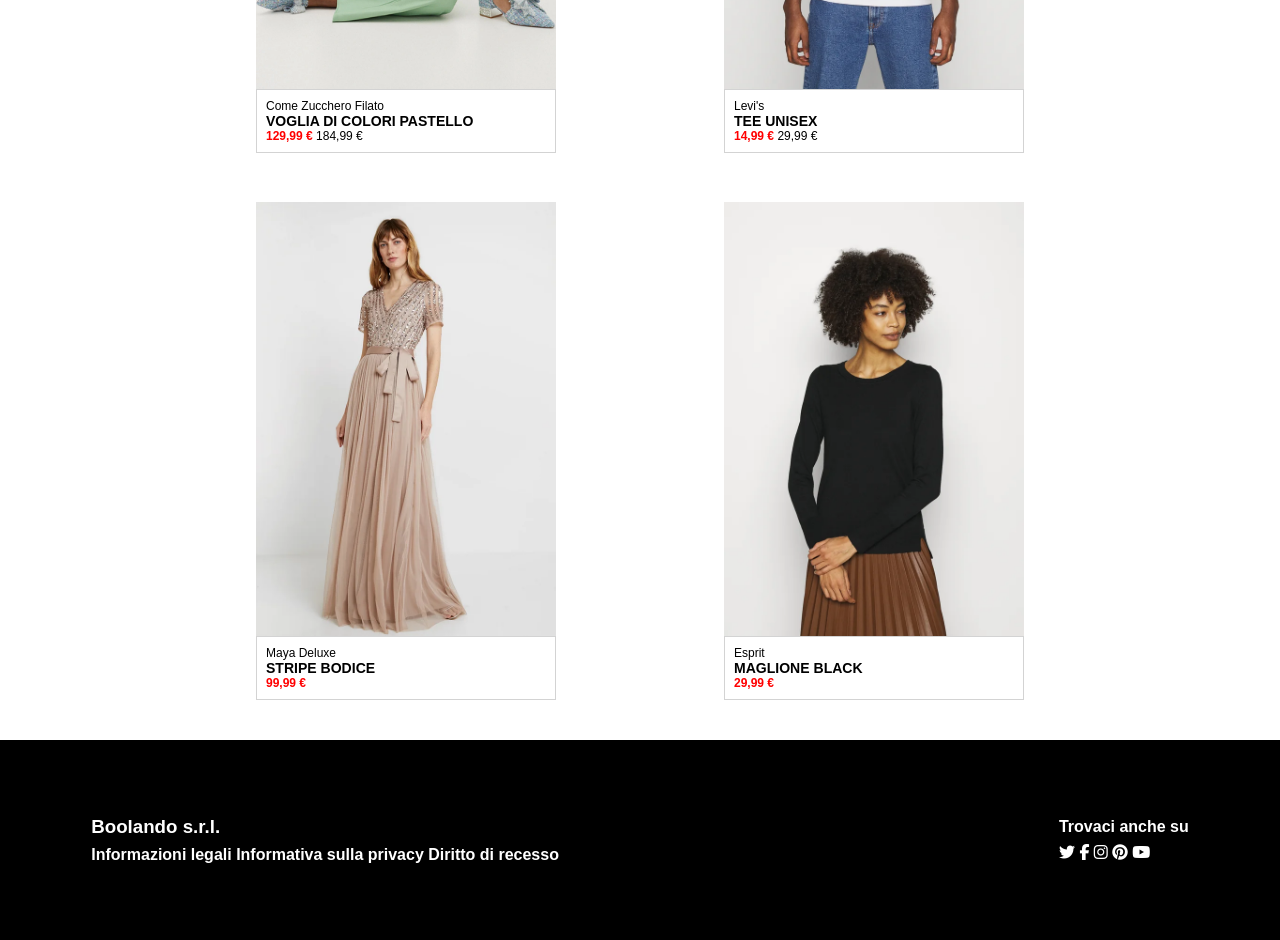
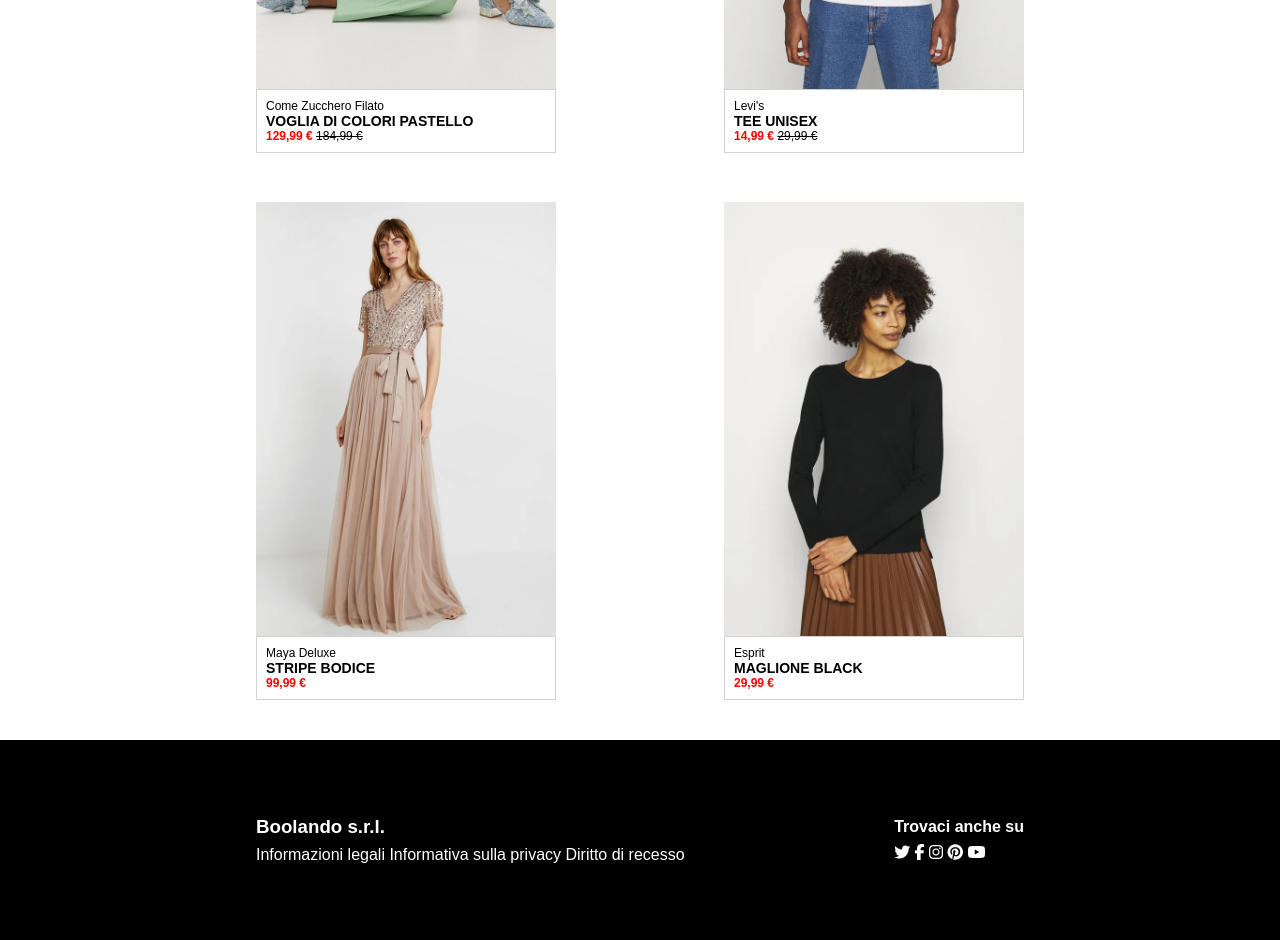
Before and after one commit to stefanoreddd/html-css-boolando, a plain HTML site: page index.html in a window 1280 px wide. Shown: the part 1080-2020 px from the top of the page. Drawn offline with Linux system fonts and the light colour scheme.

Commit message:
footer and text decoration fixed.

```diff
--- a/index.html
+++ b/index.html
@@ -42,7 +42,7 @@
                 <div class="article-description">
                     <span>Levi's</span>
                     <h3>RELAXED FIT TEE UNISEX</h3>
-                    <span style="font-weight: bold; color: red;">14,99 €</span> <span>29,99 €</span>
+                    <span style="font-weight: bold; color: red;">14,99 €</span> <span style="text-decoration: line-through">29,99 €</span>
                 </div>
             </div>
 
@@ -51,7 +51,7 @@
                 <div class="article-description">
                     <span>Guess</span>
                     <h3>ROSES TEE</h3>
-                    <span style="font-weight: bold; color: red;">20,99 €</span> <span>29,99 €</span>
+                    <span style="font-weight: bold; color: red;">20,99 €</span> <span style="text-decoration: line-through">29,99 €</span>
                 </div>
             </div>
 
@@ -60,7 +60,7 @@
                 <div class="article-description">
                     <span>Come Zucchero Filato</span>
                     <h3>VOGLIA DI COLORI PASTELLO</h3>
-                    <span style="font-weight: bold; color: red;">129,99 €</span> <span>184,99 €</span>
+                    <span style="font-weight: bold; color: red;">129,99 €</span> <span style="text-decoration: line-through">184,99 €</span>
                 </div>
             </div>
 
@@ -69,7 +69,7 @@
                 <div class="article-description">
                     <span>Levi's</span>
                     <h3>TEE UNISEX</h3>
-                    <span style="font-weight: bold; color: red;">14,99 €</span> <span>29,99 €</span>
+                    <span style="font-weight: bold; color: red;">14,99 €</span> <span style="text-decoration: line-through">29,99 €</span>
                 </div>
             </div>
 
@@ -93,7 +93,7 @@
         </div>
     </div>
 
-    <footer>
+    <footer class="footer-main">
         <div class="footer-objects">
             <div class="footer-left">
                 <div>
@@ -101,9 +101,9 @@
                 </div>
 
                 <div>
-                    <a href="" class="href">Informazioni legali</a>
-                    <a href="" class="href">Informativa sulla privacy</a>
-                    <a href="" class="href">Diritto di recesso</a>
+                    <a href="" class="href-2">Informazioni legali</a>
+                    <a href="" class="href-2">Informativa sulla privacy</a>
+                    <a href="" class="href-2">Diritto di recesso</a>
                 </div>
             </div>
 
--- a/style.css
+++ b/style.css
@@ -20,7 +20,7 @@
     display: flex;
     justify-content: space-between;
     width: 60%;
-    min-width: 300px;
+    min-width: 200px;
 }
 
 .logo {
@@ -100,12 +100,18 @@
     gap: 9px;
 }
 
+.footer-main {
+    height:200px;
+    display:flex;
+    justify-content: center;
+    background-color: black;
+}
+
 .footer-objects {
-    height: 200px;
     display: flex;
-    background-color: black;
-    justify-content: center;
-    gap: 500px;
+    justify-content: space-between;
+    width: 60%;
+    min-width: 300px;
 }
 
 .footer-left {
```
